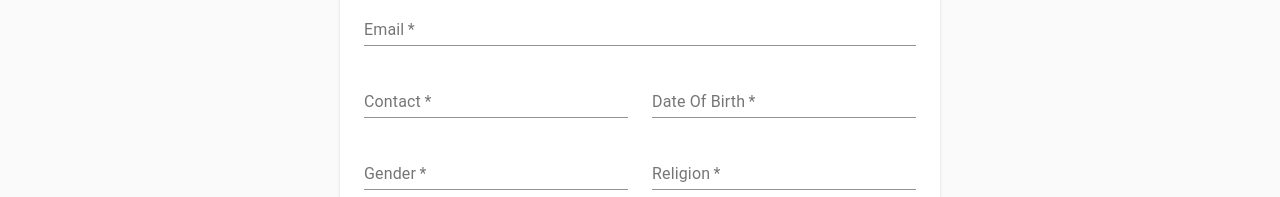
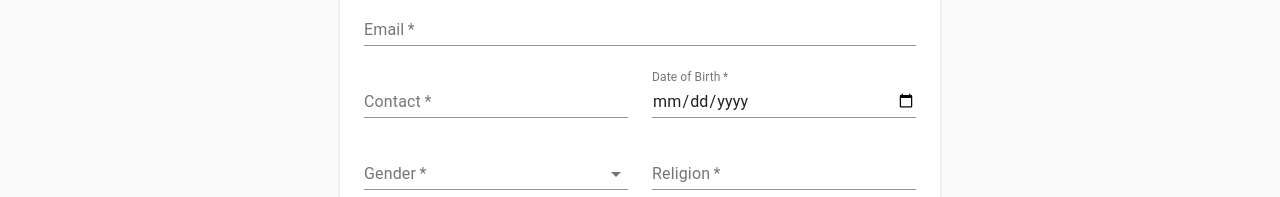
Before and after one commit to parth-chovatiya/training-placement-management, a React (Create React App) app in the folder frontend/: page /student/register in a window 1280 px wide. Shown: the part 603-800 px from the top of the page. Built offline with nearby package versions, Linux system fonts and the light colour scheme.

Commit message:
improve form

```diff
--- a/frontend/src/student/pages/AddressForm.js
+++ b/frontend/src/student/pages/AddressForm.js
@@ -4,8 +4,19 @@ import Typography from '@material-ui/core/Typography';
 import TextField from '@material-ui/core/TextField';
 import FormControlLabel from '@material-ui/core/FormControlLabel';
 import Checkbox from '@material-ui/core/Checkbox';
+import InputLabel from '@material-ui/core/InputLabel';
+import MenuItem from '@material-ui/core/MenuItem';
+import FormHelperText from '@material-ui/core/FormHelperText';
+import FormControl from '@material-ui/core/FormControl';
+import Select from '@material-ui/core/Select';
 
 export default function AddressForm() {
+  const [gender, setGender] = React.useState('');
+
+  const handleChange = (event) => {
+    setGender(event.target.value);
+  };
+
   return (
     <React.Fragment>
       <Typography variant="h6" gutterBottom>
@@ -74,24 +85,50 @@ export default function AddressForm() {
           />
         </Grid>
         <Grid item xs={12} sm={6}>
-          <TextField
+          {/* <TextField
             required
             id="city"
             name="city"
-            label="Date Of Birth"
+            label="Date of Birth"
             fullWidth
             autoComplete="shipping address-level2"
+          /> */}
+          <TextField
+            required
+            id="date"
+            label="Date of Birth"
+            type="date"
+            // defaultValue="2017-05-24"
+            fullWidth
+            InputLabelProps={{
+              shrink: true,
+            }}
           />
         </Grid>
         <Grid item xs={12} sm={6}>
-          <TextField
+          {/* <TextField
             required
             id="city"
             name="city"
             label="Gender"
             fullWidth
             autoComplete="shipping address-level2"
-          />
+          /> */}
+          <FormControl
+            required
+            fullWidth
+          >
+            <InputLabel id="demo-simple-select-label">Gender</InputLabel>
+            <Select
+              labelId="demo-simple-select-label"
+              id="demo-simple-select"
+              value={gender}
+              onChange={handleChange}
+              >
+              <MenuItem value={"Male"}>Male</MenuItem>
+              <MenuItem value={"Female"}>Female</MenuItem>
+            </Select>
+          </FormControl>
         </Grid>
         <Grid item xs={12} sm={6}>
           <TextField
--- a/frontend/src/student/pages/Checkout.js
+++ b/frontend/src/student/pages/Checkout.js
@@ -120,7 +120,7 @@ export default function Checkout() {
                   Thank you for your order.
                 </Typography>
                 <Typography variant="subtitle1">
-                  Your order number is #2001539. We have emailed your order confirmation, and will
+                  Your Password is #2001539. We have emailed your order confirmation, and will
                   send you an update when your order has shipped.
                 </Typography>
               </React.Fragment>
--- a/frontend/src/student/pages/PaymentForm.js
+++ b/frontend/src/student/pages/PaymentForm.js
@@ -4,8 +4,19 @@ import Grid from '@material-ui/core/Grid';
 import TextField from '@material-ui/core/TextField';
 import FormControlLabel from '@material-ui/core/FormControlLabel';
 import Checkbox from '@material-ui/core/Checkbox';
+import InputLabel from '@material-ui/core/InputLabel';
+import MenuItem from '@material-ui/core/MenuItem';
+import FormHelperText from '@material-ui/core/FormHelperText';
+import FormControl from '@material-ui/core/FormControl';
+import Select from '@material-ui/core/Select';
 
 export default function PaymentForm() {
+  const [branch, setBranch] = React.useState('');
+
+  const handleChange = (event) => {
+    setBranch(event.target.value);
+  };
+
   return (
     <React.Fragment>
       <Typography variant="h6" gutterBottom>
@@ -16,13 +27,34 @@ export default function PaymentForm() {
           <TextField required id="cardName" label="Branch" fullWidth autoComplete="cc-name" />
         </Grid> */}
         <Grid item xs={12}>
-          <TextField
+          {/* <TextField
             required
             id="cardNumber"
             label="Branch"
             fullWidth
             autoComplete="cc-number"
-          />
+          /> */}
+          <FormControl
+            required
+            fullWidth
+          >
+            <InputLabel id="demo-simple-select-label">Branch</InputLabel>
+            <Select
+              labelId="demo-simple-select-label"
+              id="demo-simple-select"
+              value={branch}
+              onChange={handleChange}
+              >
+              <MenuItem value={"Computer Engineering"}>Computer Engineering</MenuItem>
+              <MenuItem value={"Civil Engineering"}>Civil Engineering</MenuItem>
+              <MenuItem value={"Electrical Engineering"}>Electrical Engineering</MenuItem>
+              <MenuItem value={"Electronics Engineering"}>Electronics Engineering</MenuItem>
+              <MenuItem value={"Electronics and Communication Engineering"}>Electronics and Communication Engineering</MenuItem>
+              <MenuItem value={"Mechanical Engineering"}>Mechanical Engineering</MenuItem>
+              <MenuItem value={"Production Engineering"}>Production Engineering</MenuItem>
+              <MenuItem value={"Information Technology"}>Information Technology</MenuItem>
+            </Select>
+          </FormControl>
         </Grid>
         <Grid item xs={12} md={6}>
           <TextField required id="expDate" label="Passing Year" fullWidth autoComplete="cc-exp" />
```
